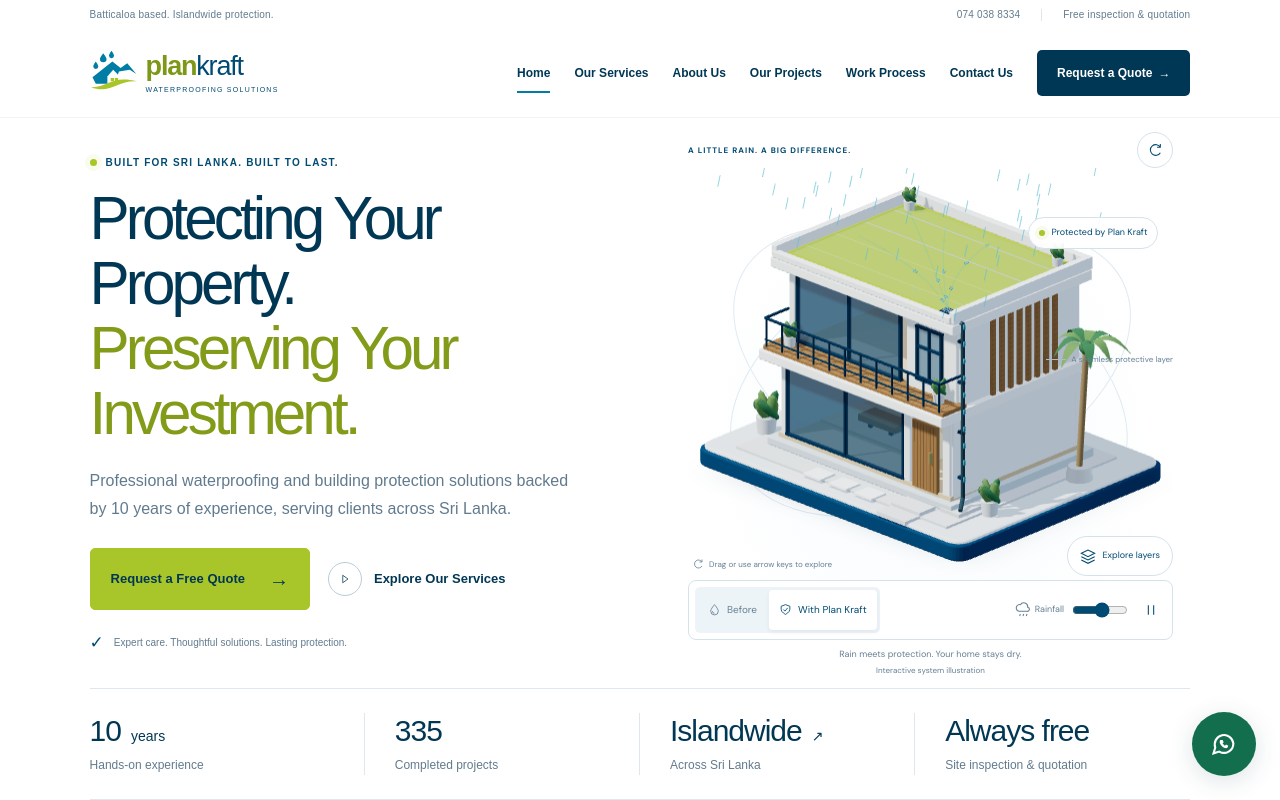
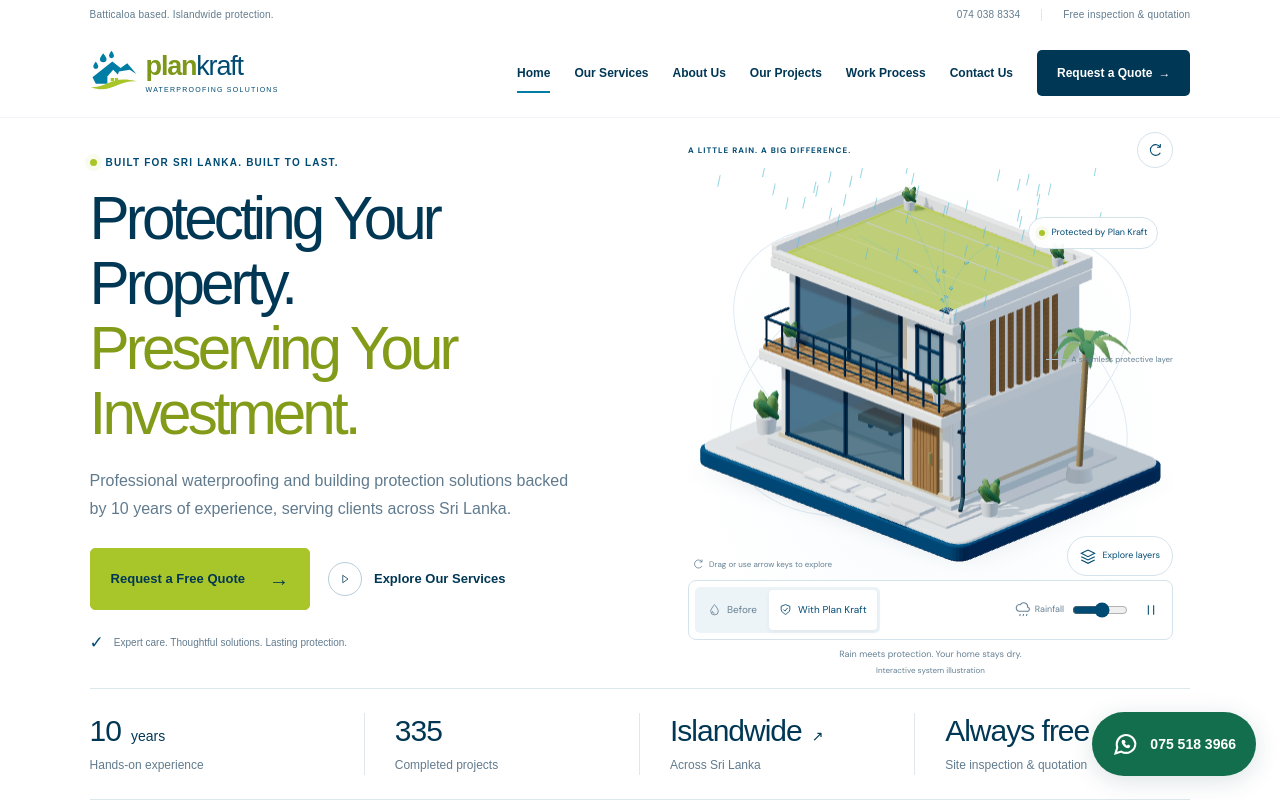
Before and after one commit to mathes2004/plan_kraft, a Next.js app: page / in a window 1280 px wide. Shown: the top 800 px of the page. Built offline with nearby package versions, Linux system fonts and the light colour scheme; no server answers.

Commit message:
Auto-sync: saved project changes (2026-10-19T13:01:48.814Z)

```diff
--- a/src/app/globals.css
+++ b/src/app/globals.css
@@ -1060,20 +1060,25 @@ button:enabled:active {
   position: fixed;
   bottom: calc(24px + env(safe-area-inset-bottom, 0px));
   right: calc(24px + env(safe-area-inset-right, 0px));
-  display: grid;
-  place-items: center;
-  width: 64px;
+  display: inline-flex;
+  align-items: center;
+  justify-content: center;
+  gap: 10px;
   height: 64px;
   background: #126e4d;
   color: #fff;
   line-height: 1;
-  padding: 0;
-  border-radius: 50%;
+  padding: 0 20px;
+  border-radius: 999px;
+  font-size: 14px;
+  font-weight: 600;
+  white-space: nowrap;
   box-shadow: 0 5px 25px #123b4b25;
   z-index: 35;
 }
 .floating-whatsapp > svg {
   display: block;
+  flex-shrink: 0;
   width: 28px;
   height: 28px;
 }
@@ -2659,8 +2664,9 @@ button:enabled:active {
     padding-bottom: 95px;
   }
   .floating-whatsapp {
-    width: 56px;
     height: 56px;
+    padding: 0 16px;
+    font-size: 13px;
     right: calc(16px + env(safe-area-inset-right, 0px));
     bottom: calc(16px + env(safe-area-inset-bottom, 0px));
   }
--- a/src/app/layout.tsx
+++ b/src/app/layout.tsx
@@ -42,7 +42,7 @@ export default function Layout({ children }: { children: React.ReactNode }) {
         <a
           className="floating-whatsapp"
           href={company.whatsapp}
-          aria-label="Chat with Plan Kraft on WhatsApp"
+          aria-label={`Chat with Plan Kraft on WhatsApp: ${company.secondaryPhone}`}
         >
           <svg
             width="28"
@@ -63,6 +63,7 @@ export default function Layout({ children }: { children: React.ReactNode }) {
               fill="currentColor"
             />
           </svg>
+          <span>{company.secondaryPhone}</span>
         </a>
         <script
           type="application/ld+json"
--- a/src/data/company.ts
+++ b/src/data/company.ts
@@ -5,7 +5,7 @@ export const company = {
   secondaryPhone: '075 518 3966',
   tel: 'tel:+94740388334',
   secondaryTel: 'tel:+94755183966',
-  whatsapp: 'https://wa.me/94740388334',
+  whatsapp: 'https://wa.me/94755183966',
   email: 'vinothvj1993@gmail.com',
   experience: 10,
   projects: 335,
```
Also changed, not shown: 1 other file (tests, documents, lock files or other folders).
